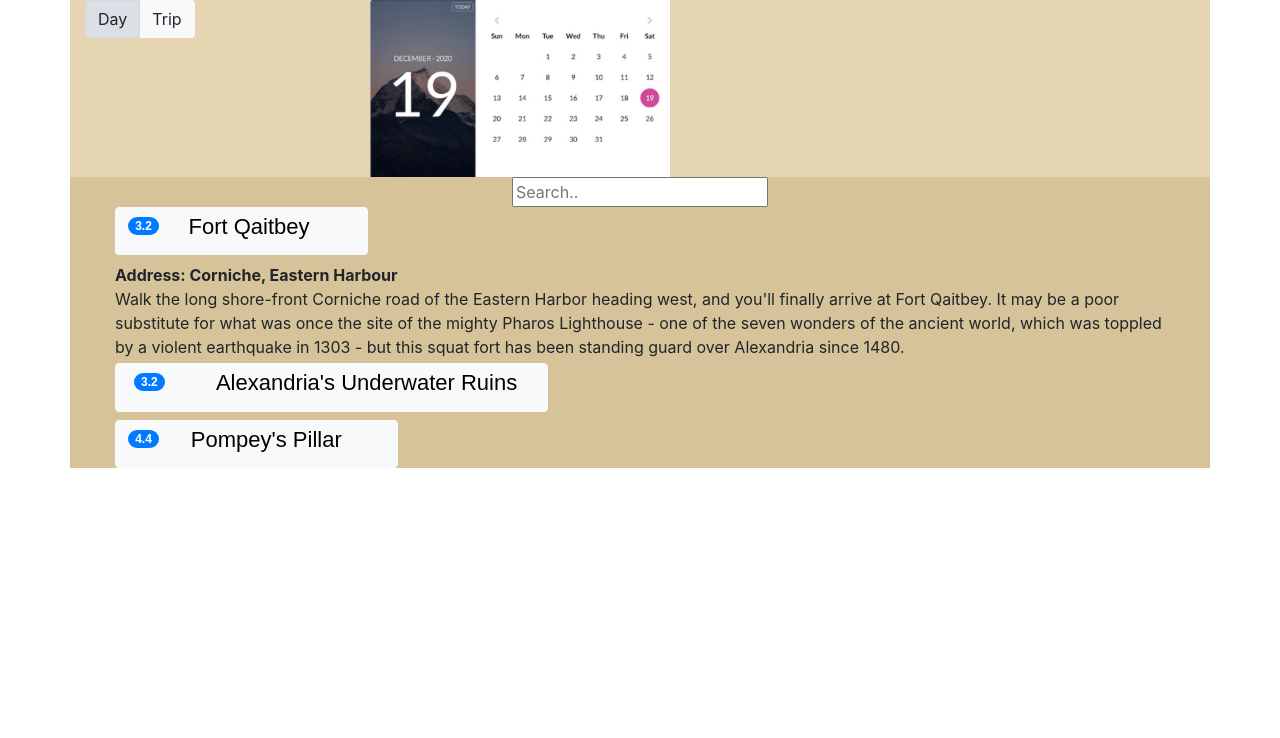
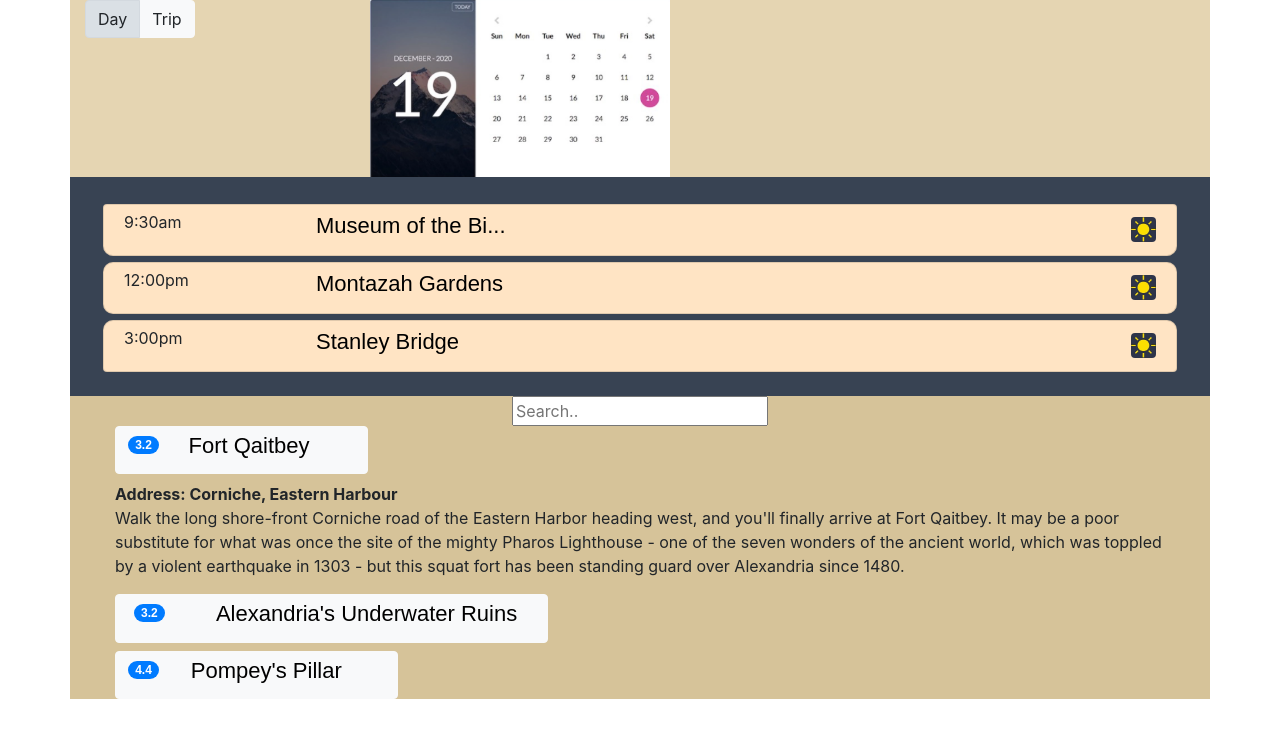
Before and after one commit to NickLai169/cs160-p1-leisure-traveller, a Django app: template weather/templates/weather/trip-planner-day.html in a window 1280 px wide. Shown: the top 738 px of the page. Run offline with Django 3.2, Linux system fonts and the light colour scheme; the template is opened without the code that fills it, so the values that code supplies are empty; some libraries are stand-ins or nearby versions.

Commit message:
Finished weather page

```diff
--- a/weather/static/weather/css/style.css
+++ b/weather/static/weather/css/style.css
@@ -57,10 +57,3 @@ nav ul {
     border-radius: 10px;
     margin: 3px;
 }
-
-.calendar {
-    border-radius: 4px;
-    padding: 5px;
-    width: 50px;
-    height: 50px;
-}
--- a/weather/templates/weather/trip-planner-day.html
+++ b/weather/templates/weather/trip-planner-day.html
@@ -35,6 +35,49 @@
         </div>
     </div>
 
+    <!-- Trip -->
+    <div class="container" style="background-color: #384353;">
+        <br>
+        <div class="col">
+            <ul class="list-group">
+                <li class="list-group-item d-flex justify-content-between align-items-center recommendations">
+                    <div class="col-2">
+                      <p>9:30am</p>
+                    </div>
+                    <div class="col">
+                      <h2>Museum of the Bi...</h2>
+                    </div>
+                    <div class="col-2">
+                      <img src="{% static 'weather/images/sunny.PNG' %}" class="weather-stats-img" style="float: right;" alt="">
+                    </div>
+                </li>
+                <li class="list-group-item d-flex justify-content-between align-items-center recommendations">
+                    <div class="col-2">
+                      <p>12:00pm</p>
+                    </div>
+                    <div class="col">
+                      <h2>Montazah Gardens</h2>
+                    </div>
+                    <div class="col-2">
+                      <img src="{% static 'weather/images/sunny.PNG' %}" class="weather-stats-img" style="float: right;" alt="">
+                    </div>
+                </li>
+                <li class="list-group-item d-flex justify-content-between align-items-center recommendations">
+                    <div class="col-2">
+                      <p>3:00pm</p>
+                    </div>
+                    <div class="col">
+                      <h2>Stanley Bridge</h2>
+                    </div>
+                    <div class="col-2">
+                      <img src="{% static 'weather/images/sunny.PNG' %}" class="weather-stats-img" style="float: right;" alt="">
+                    </div>
+                </li>
+            </ul>
+        </div>
+        <br>
+    </div>
+
 
     <!-- Suggested locations -->
     <div class="container" style="background-color: #d6c399;">
@@ -61,7 +104,7 @@
                 </button>
               </h2>
               <div id="collapseOne" class="accordion-collapse collapse show" aria-labelledby="headingOne" data-bs-parent="#accordionExample">
-                <div class="accordion-body" style="height: 100px;">
+                <div class="accordion-body">
                     <div class="col overflow-auto">
                         <strong>
                             Address: Corniche, Eastern Harbour
--- a/weather/urls.py
+++ b/weather/urls.py
@@ -9,5 +9,5 @@ urlpatterns = [
     path('comparison/alert/', views.comparison_alert, name='comparison_alert'),
     path('', views.index, name='index'),
     path("landing/", views.landing, name="landing"),
-    path("trip-planner/", views.trip_planner, name="trip-planner"),
+    path("trip/", views.trip_planner, name="trip-planner"),
 ]
```
